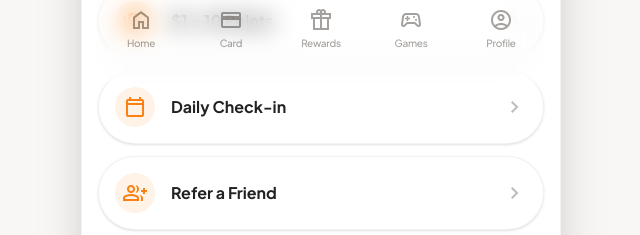
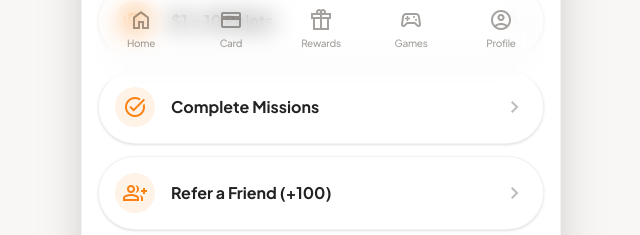
Before and after one commit to gervzsss/EsproCollective, a React (Vite) app: page /tiers in a window 1280 px wide. Shown: the part 717-952 px from the top of the page, without its empty margins (319-959 px from the left). Built offline with nearby package versions, Linux system fonts and the light colour scheme.

Commit message:
feat: update LoyaltyCardPage and TierProgressionPage for improved navigation and dark mode support

```diff
--- a/src/App.tsx
+++ /dev/null
@@ -1,7 +0,0 @@
-import "./App.css";
-
-function App() {
-  return <></>;
-}
-
-export default App;
--- a/src/pages/LoyaltyCardPage.tsx
+++ b/src/pages/LoyaltyCardPage.tsx
@@ -1,4 +1,5 @@
 import { useState } from "react";
+import { Link } from "react-router-dom";
 import { AppShell, BottomNav } from "../components/layout";
 
 // Member type
@@ -147,10 +148,13 @@ function CardFront({ member }: { member: Member }) {
         <div>
           <h4 className="text-accent-dark/50 mb-2 px-1 py-2 text-xs leading-normal font-bold tracking-[0.2em] uppercase dark:text-white/50">Membership Details</h4>
           <div className="border-accent-dark/5 flex flex-col gap-3 rounded-2xl border bg-white p-4 shadow-sm dark:border-white/5 dark:bg-white/5">
-            <div className="flex items-center justify-between py-1">
+            <Link to="/tiers" className="group flex cursor-pointer items-center justify-between py-1">
               <span className="text-accent-dark/70 text-sm font-medium dark:text-white/60">Current Tier</span>
-              <span className="text-primary text-sm font-bold">Espro {member.tierName}</span>
-            </div>
+              <div className="flex items-center gap-2">
+                <span className="text-primary text-sm font-bold">Espro {member.tierName}</span>
+                <span className="material-symbols-outlined text-primary text-lg">chevron_right</span>
+              </div>
+            </Link>
             <div className="bg-accent-dark/5 h-px w-full dark:bg-white/10"></div>
             <div className="flex items-center justify-between py-1">
               <span className="text-accent-dark/70 text-sm font-medium dark:text-white/60">Next Tier Progress</span>
--- a/src/pages/TierProgressionPage.tsx
+++ b/src/pages/TierProgressionPage.tsx
@@ -1,4 +1,3 @@
-import { Link } from "react-router-dom";
 import { AppShell, TopBar, BottomNav } from "../components/layout";
 
 // Mock data
@@ -23,8 +22,9 @@ const progress = {
 
 const earnMethods = [
   { id: 1, title: "$1 = 10 Points", iconName: "payments" },
-  { id: 2, title: "Daily Check-in", iconName: "calendar_today" },
-  { id: 3, title: "Refer a Friend", iconName: "group_add" },
+  { id: 2, title: "Complete Missions", iconName: "task_alt" },
+  { id: 3, title: "Refer a Friend (+100)", iconName: "group_add" },
+  { id: 4, title: "Birthday Bonus", iconName: "cake" },
 ];
 
 export default function TierProgressionPage() {
@@ -37,8 +37,8 @@ export default function TierProgressionPage() {
         title="Tier Progression"
         leftAction="back"
         rightAction={
-          <button className="bg-charcoal/5 flex size-10 items-center justify-center rounded-full transition-transform active:scale-95">
-            <span className="material-symbols-outlined text-charcoal text-xl">info</span>
+          <button className="bg-charcoal/5 flex size-10 items-center justify-center rounded-full transition-transform active:scale-95 dark:bg-white/10">
+            <span className="material-symbols-outlined text-charcoal text-xl dark:text-white">info</span>
           </button>
         }
       />
@@ -47,42 +47,42 @@ export default function TierProgressionPage() {
         {/* Hero Badge */}
         <div className="p-8 text-center">
           <div className="relative mb-6 inline-block">
-            <div className="border-primary flex size-36 items-center justify-center rounded-full border-4 bg-white shadow-2xl">
+            <div className="border-primary flex size-36 items-center justify-center rounded-full border-4 bg-white shadow-2xl dark:bg-white">
               <span className="material-symbols-outlined filled text-primary text-7xl">{tier.currentIcon}</span>
             </div>
-            <div className="bg-charcoal absolute -bottom-3 left-1/2 -translate-x-1/2 rounded-full px-4 py-1.5 text-[10px] font-bold tracking-widest whitespace-nowrap text-white uppercase shadow-lg">
+            <div className="bg-charcoal dark:bg-charcoal absolute -bottom-3 left-1/2 -translate-x-1/2 rounded-full px-4 py-1.5 text-[10px] font-bold tracking-widest whitespace-nowrap text-white uppercase shadow-lg">
               Current Tier
             </div>
           </div>
-          <h2 className="text-charcoal mb-1 text-3xl font-extrabold">{tier.currentName}</h2>
-          <p className="text-charcoal/60 text-sm font-medium">{tier.description}</p>
+          <h2 className="text-charcoal mb-1 text-3xl font-extrabold dark:text-white">{tier.currentName}</h2>
+          <p className="text-charcoal/60 text-sm font-medium dark:text-white/60">{tier.description}</p>
         </div>
 
         {/* Tier Ladder */}
         <div className="mb-10 px-4">
-          <div className="border-charcoal/5 bg-charcoal/3 rounded-3xl border p-6">
+          <div className="bg-charcoal/3 border-charcoal/5 rounded-3xl border p-6 dark:border-white/5 dark:bg-white/3">
             <div className="relative mb-12 flex items-center justify-between">
               {/* Progress Track */}
-              <div className="bg-charcoal/10 absolute top-1/2 left-0 h-1.5 w-full -translate-y-1/2 rounded-full" />
+              <div className="bg-charcoal/10 absolute top-1/2 left-0 h-1.5 w-full -translate-y-1/2 rounded-full dark:bg-white/10" />
               <div className="bg-primary absolute top-1/2 left-0 h-1.5 -translate-y-1/2 rounded-full" style={{ width: "62%" }} />
 
               {/* Tier Icons */}
               {ladder.map((item, index) => (
                 <div key={index} className="relative z-10 flex flex-col items-center">
                   <div
-                    className={`flex items-center justify-center rounded-full shadow-sm ring-4 ring-white ${
+                    className={`dark:ring-background-dark flex items-center justify-center rounded-full shadow-sm ring-4 ring-white ${
                       item.current
                         ? "bg-primary size-12 scale-110 text-white shadow-lg"
                         : item.reached
-                          ? "bg-charcoal size-10 text-white"
-                          : "border-charcoal/20 text-charcoal/40 size-10 border-2 bg-white"
+                          ? "bg-charcoal dark:text-charcoal size-10 text-white dark:bg-white"
+                          : "border-charcoal/20 text-charcoal/40 dark:bg-background-dark size-10 border-2 bg-white dark:border-white/20 dark:text-white/40"
                     }`}
                   >
                     <span className={`material-symbols-outlined ${item.current ? "filled text-2xl" : "text-xl"}`}>{item.icon}</span>
                   </div>
                   <span
                     className={`absolute text-center tracking-tight ${
-                      item.current ? "text-primary top-14 w-16 text-[10px] font-extrabold uppercase" : "text-charcoal/40 top-12 w-12 text-[9px] font-bold uppercase"
+                      item.current ? "text-primary top-14 w-16 text-[10px] font-extrabold uppercase" : "text-charcoal/40 top-12 w-12 text-[9px] font-bold uppercase dark:text-white/40"
                     }`}
                   >
                     {item.name}
@@ -95,17 +95,17 @@ export default function TierProgressionPage() {
             <div className="mt-14 space-y-4">
               <div className="flex items-end justify-between">
                 <div>
-                  <p className="text-charcoal/50 text-[10px] font-bold tracking-widest uppercase">Next Milestone</p>
-                  <p className="text-charcoal text-lg leading-tight font-bold">Espro Prime</p>
+                  <p className="text-charcoal/50 text-[10px] font-bold tracking-widest uppercase dark:text-white/50">Next Milestone</p>
+                  <p className="text-charcoal text-lg leading-tight font-bold dark:text-white">Espro Prime</p>
                 </div>
                 <p className="text-primary text-sm font-black">
                   {progress.currentPoints} / {progress.nextTierPoints} PTS
                 </p>
               </div>
-              <div className="bg-charcoal/10 h-3 w-full overflow-hidden rounded-full p-0.5">
+              <div className="bg-charcoal/10 h-3 w-full overflow-hidden rounded-full p-0.5 dark:bg-white/10">
                 <div className="bg-primary h-full rounded-full" style={{ width: `${progressPct}%` }} />
               </div>
-              <p className="text-charcoal/60 text-center text-xs font-medium">Earn {pointsToNext} more points to unlock Prime benefits</p>
+              <p className="text-charcoal/60 text-center text-xs font-medium dark:text-white/60">Earn {pointsToNext} more points to unlock Prime benefits</p>
             </div>
           </div>
         </div>
@@ -113,24 +113,23 @@ export default function TierProgressionPage() {
         {/* How to Earn */}
         <div className="px-4">
           <div className="mb-4 flex items-center justify-between px-2">
-            <h3 className="text-charcoal text-xl font-extrabold">How to Earn</h3>
+            <h3 className="text-charcoal text-xl font-extrabold dark:text-white">How to Earn</h3>
             <span className="text-primary cursor-pointer text-xs font-bold tracking-widest uppercase">Learn More</span>
           </div>
           <div className="space-y-3">
             {earnMethods.map((method) => (
-              <Link
+              <button
                 key={method.id}
-                to="#"
-                className="border-charcoal/5 active:bg-charcoal/2 flex cursor-pointer items-center justify-between rounded-2xl border bg-white p-4 shadow-sm transition-colors"
+                className="border-charcoal/5 active:bg-charcoal/2 flex w-full cursor-pointer items-center justify-between rounded-2xl border bg-white p-4 shadow-sm transition-colors dark:border-white/5 dark:bg-white/5 dark:active:bg-white/10"
               >
                 <div className="flex items-center gap-4">
                   <div className="bg-primary/10 text-primary flex size-10 items-center justify-center rounded-full">
                     <span className="material-symbols-outlined text-2xl">{method.iconName}</span>
                   </div>
-                  <span className="text-charcoal text-base font-bold">{method.title}</span>
+                  <span className="text-charcoal text-base font-bold dark:text-white">{method.title}</span>
                 </div>
-                <span className="material-symbols-outlined text-charcoal/30">chevron_right</span>
-              </Link>
+                <span className="material-symbols-outlined text-charcoal/30 dark:text-white/30">chevron_right</span>
+              </button>
             ))}
           </div>
         </div>
```
